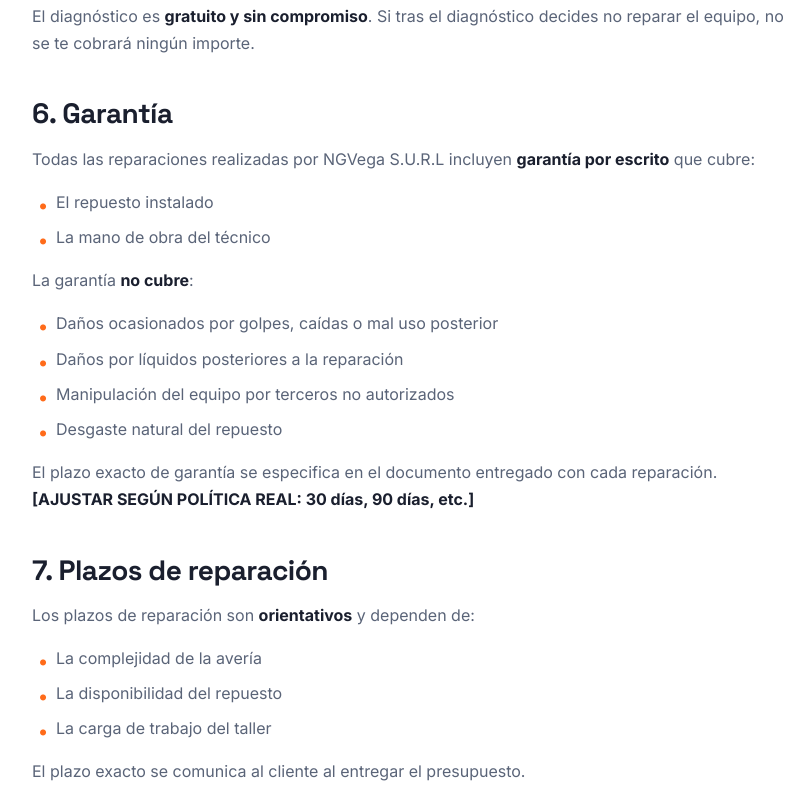
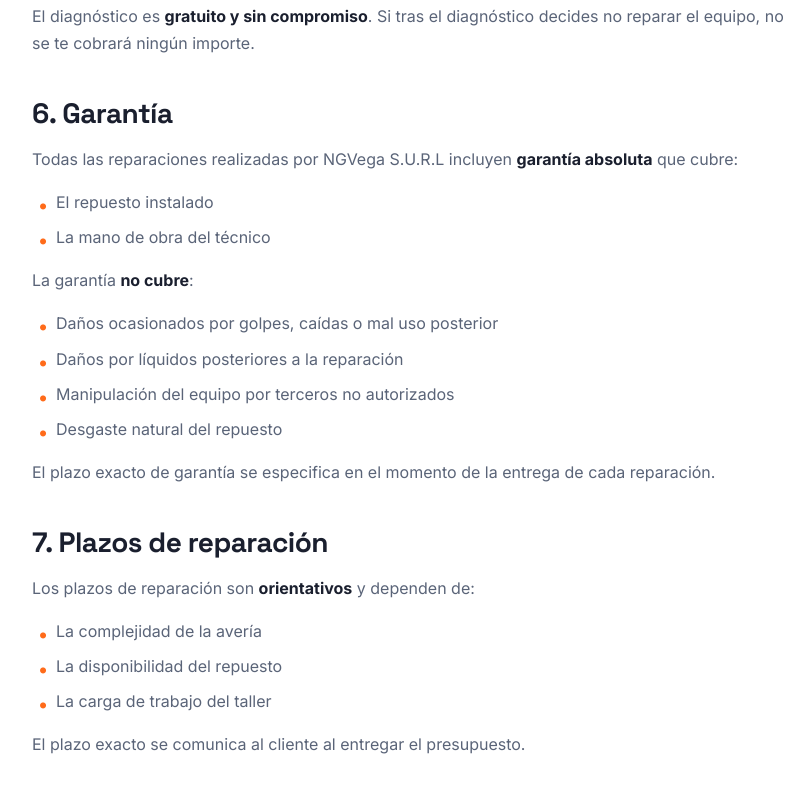
Before and after one commit to negociosencuba/ngvega, a plain HTML site: page terminos/index.html in a window 1280 px wide. Shown: the part 1742-2537 px from the top of the page, without its empty margins (230-1015 px from the left). Drawn offline with Linux system fonts and the light colour scheme.

Commit message:
Add files via upload

```diff
--- a/terminos/index.html
+++ b/terminos/index.html
@@ -186,7 +186,7 @@
     <p>El diagnóstico es <strong>gratuito y sin compromiso</strong>. Si tras el diagnóstico decides no reparar el equipo, no se te cobrará ningún importe.</p>
 
     <h2>6. Garantía</h2>
-    <p>Todas las reparaciones realizadas por NGVega S.U.R.L incluyen <strong>garantía por escrito</strong> que cubre:</p>
+    <p>Todas las reparaciones realizadas por NGVega S.U.R.L incluyen <strong>garantía absoluta</strong> que cubre:</p>
     <ul>
       <li>El repuesto instalado</li>
       <li>La mano de obra del técnico</li>
@@ -198,7 +198,7 @@
       <li>Manipulación del equipo por terceros no autorizados</li>
       <li>Desgaste natural del repuesto</li>
     </ul>
-    <p>El plazo exacto de garantía se especifica en el documento entregado con cada reparación. <strong>[AJUSTAR SEGÚN POLÍTICA REAL: 30 días, 90 días, etc.]</strong></p>
+    <p>El plazo exacto de garantía se especifica en el momento de la entrega de cada reparación.</strong></p>
 
     <h2>7. Plazos de reparación</h2>
     <p>Los plazos de reparación son <strong>orientativos</strong> y dependen de:</p>
@@ -229,7 +229,7 @@
     <p>NGVega S.U.R.L <strong>no se responsabiliza</strong> de la pérdida de datos no respaldados por el cliente. Recomendamos encarecidamente hacer copia de seguridad antes de entregar cualquier equipo.</p>
 
     <h2>10. Equipos no retirados</h2>
-    <p>Si el cliente no retira su equipo en un plazo de <strong>[INDICAR PLAZO: ej. 90 días]</strong> desde la notificación de finalización, NGVega S.U.R.L podrá aplicar las medidas que correspondan según la legislación vigente.</p>
+    <p>Si el cliente no retira su equipo en un plazo de <strong>10 días</strong> desde la notificación de finalización, NGVega S.U.R.L podrá aplicar las medidas que correspondan según la legislación vigente.</p>
 
     <h2>11. Venta de teléfonos y accesorios</h2>
     <p>Los productos nuevos y usados vendidos por NGVega S.U.R.L incluyen:</p>
```
